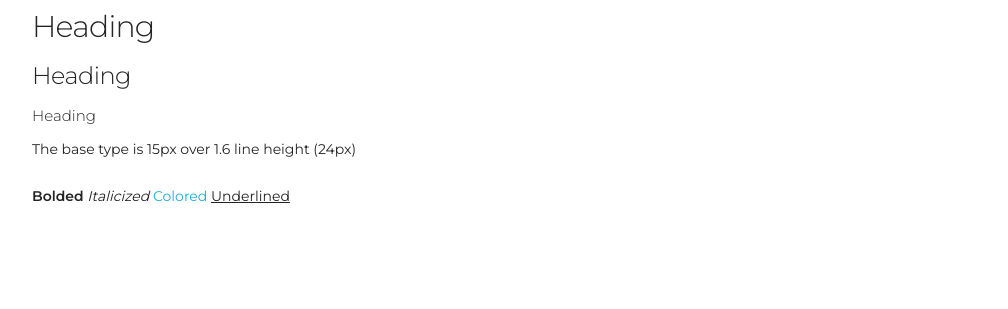
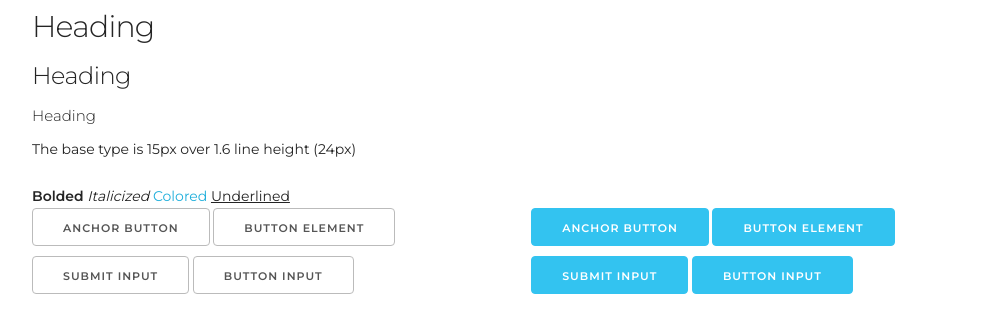
Before and after one commit to szabcsee/Spinel, a plain HTML site: page index.html in a window 1280 px wide. Shown: the part 811-1120 px from the top of the page, without its empty margins (128-1136 px from the left). Before the commit the page ends 1019 px from the top, so only its background shows below. Drawn offline with Linux system fonts and the light colour scheme.

Commit message:
CSS modifications and example/test page modifications

```diff
--- a/css/spinel.css
+++ b/css/spinel.css
@@ -34,7 +34,8 @@
   max-width: 960px;
   margin: 0 auto;
   padding: 0 20px;
-  box-sizing: border-box; }
+  box-sizing: border-box;
+}
 .column,
 .columns {
   width: 100%;
--- a/index.html
+++ b/index.html
@@ -104,8 +104,23 @@
         <a>Colored</a>
         <u>Underlined</u>
     </div>
+    <div class="row">
+        <div class="six columns">
+            <!-- Standard buttons -->
+            <a class="button" href="#">Anchor button</a>
+            <button>Button element</button>
+            <input type="submit" value="submit input">
+            <input type="button" value="button input">
         </div>
-
+        <div class="six columns">
+            <!-- Primary buttons -->
+            <a class="button button-primary" href="#">Anchor button</a>
+            <button class="button-primary">Button element</button>
+            <input class="button-primary" type="submit" value="submit input">
+            <input class="button-primary" type="button" value="button input">
+        </div>
+    </div>
+</div>
 <!-- End Document
   –––––––––––––––––––––––––––––––––––––––––––––––––– -->
 </body>
```
Lines whose indentation alone changed are shown as unchanged.
